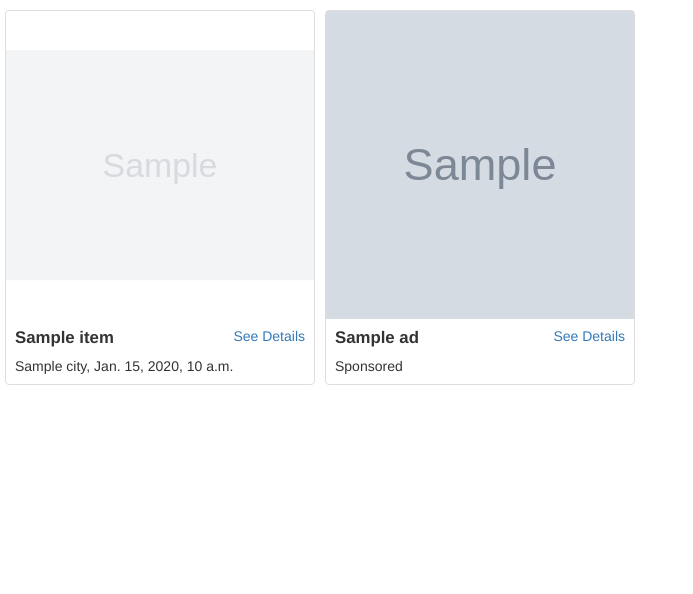
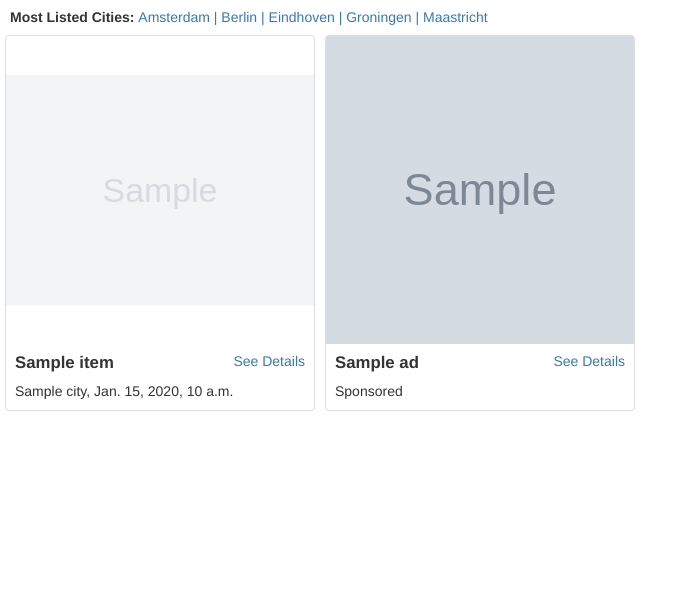
Before and after one commit to zhongcheng/freemarket, a Django app: template mainApp/templates/mainApp/index.html in a window 1280 px wide. Shown: the part 50-644 px from the top of the page, without its empty margins (0-693 px from the left). Run offline with Django 3.2, Linux system fonts and the light colour scheme; the template is opened without the code that fills it: most values are stand-ins (such as "Sample title", 1, 10 or a date in 2020); grey boxes marked "Sample" are stand-in pictures; some libraries are stand-ins or nearby versions.

Commit message:
add most listed cities' links

```diff
--- a/mainApp/templates/mainApp/index.html
+++ b/mainApp/templates/mainApp/index.html
@@ -15,7 +15,21 @@
         <div style="height: 700px"></div>
     {% endif %}
 
-    <div style="height: 10px"></div>
+    <div style="padding-left: 10px;padding-right: 10px">
+        <h5>
+            <span>
+                <strong>Most Listed Cities: </strong>
+                <a href="https://www.free-market.nl/?q=amsterdam">Amsterdam</a> <a>|</a>
+                <a href="https://www.free-market.nl/?q=berlin">Berlin</a> <a>|</a>
+{#                <a href="https://www.free-market.nl/?q=delft">Delft</a>#}
+{#                <a href="https://www.free-market.nl/?q=den+haag">Den Haag</a>#}
+                <a href="https://www.free-market.nl/?q=eindhoven">Eindhoven</a> <a>|</a>
+                <a href="https://www.free-market.nl/?q=groningen">Groningen</a> <a>|</a>
+                <a href="https://www.free-market.nl/?q=maastricht">Maastricht</a>
+{#                <a href="https://www.free-market.nl/?q=rotterdam">Rotterdam</a>#}
+            </span>
+        </h5>
+    </div>
 
 {#    items#}
     <div class="infinite-container container-fluid" style="padding-left: 0px;padding-right: 0px">
```
Also changed, not shown: mainApp/templates/mainApp/index_visitor.html (+15 -1 lines).
